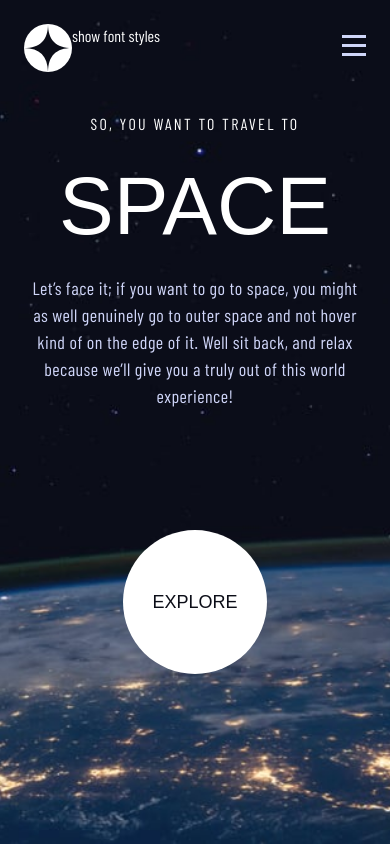
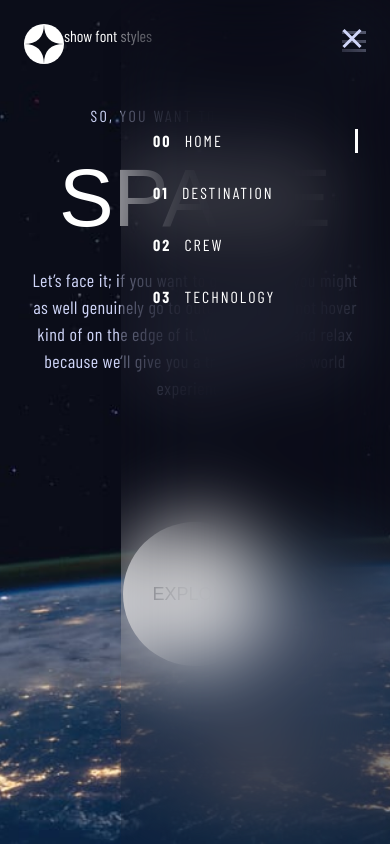
Before and after one commit to wendyhamel/FmSpaceTourismWebsiteV2, a website: page index.html in a window 390 px wide. Drawn offline with nearby package versions, Linux system fonts and the light colour scheme; a web font is replaced by a local one.

Commit message:
Basic layout mobile home page and menu

```diff
--- a/index.html
+++ b/index.html
@@ -1,5 +1,5 @@
 <!DOCTYPE html>
-<html lang="en">
+<html lang="en" x-data="showContent()">
 <head>
   <meta charset="UTF-8">
   <meta name="viewport" content="width=device-width, initial-scale=1.0">
@@ -15,14 +15,14 @@
   <script defer src="./src/site.js"></script>
   <script defer src="https://cdn.jsdelivr.net/npm/alpinejs@3.x.x/dist/cdn.min.js"></script>
 
-  <title>Frontend Mentor | Space tourism website</title>
+  <title x-text="'Space tourism - ' + currentPage"></title>
 </head>
-<body x-data="showContent()" class="antialiased">
+<body class="antialiased" x-on:keydown.escape="mobileMenuOpened = false">
 <header class="relative z-10 p-6">
   <nav class="flex justify-between items-center">
     <div class="flex">
 
-    <a href="/" title="home">
+    <a href="/" title="home" class="size-10">
       <img src="./assets/shared/logo.svg" alt="Space tourism website logo">
     </a>
       <div x-data="{ open: false }">
@@ -97,7 +97,7 @@
       <button
           type="button"
           title="open the mobile menu"
-          x-on:click="mobileMnuOpened = true"
+          x-on:click="mobileMenuOpened = true"
       >
         <img src="./assets/shared/icon-hamburger.svg" alt="">
       </button>
@@ -106,21 +106,15 @@
           aria-labelledby="mobile navigation menu"
           role="dialog"
           aria-modal="true"
-          x-show="mobileMnuOpened === true"
+          x-show="mobileMenuOpened === true"
           x-cloak
       >
-        <!-- Background backdrop, show/hide based on slide-over state. -->
-        <div
-            class="fixed inset-0"
-            x-show="mobileMnuOpened === true"
-            x-cloak
-        ></div>
-
         <div class="fixed inset-0 overflow-hidden">
           <div class="absolute inset-0 overflow-hidden">
             <div
-                class="pointer-events-none fixed inset-y-0 right-0 flex max-w-full pl-10"
-                x-show="mobileMnuOpened === true"
+                class="pointer-events-none fixed inset-y-0 right-0 flex pl-[7.5625rem] min-w-64 max-w-full"
+                x-show="mobileMenuOpened === true"
+                x-on:click.outside="mobileMenuOpened = false"
                 x-cloak
                 x-transition:enter="transform transition ease-in-out duration-500 sm:duration-700"
                 x-transition:enter-start="translate-x-full"
@@ -130,14 +124,14 @@
                 x-transition:leave-end="translate-x-full"
             >
               <div class="pointer-events-auto w-screen max-w-md">
-                <div class="flex h-full flex-col overflow-y-scroll backdrop-blur-[80px] bg-space-blue-dark/15 text-white py-8 shadow-xl">
-                  <div class="px-6">
+                <div class="flex h-full flex-col overflow-y-auto backdrop-blur-2xl bg-space-blue-dark/15 text-white pt-7 pb-8 shadow-xl">
+                  <div class="px-7">
                     <div class="flex items-start justify-end">
-                      <div class="flex h-8 items-center">
+                      <div class="flex items-center">
                         <button
                             type="button"
                             class="relative focus:outline-none focus:ring-2 focus:ring-indigo-500 focus:ring-offset-2"
-                            x-on:click="mobileMnuOpened = false"
+                            x-on:click="mobileMenuOpened = false"
                             title="close the mobile menu"
                         >
                           <span class="absolute -inset-2.5"></span>
@@ -147,10 +141,14 @@
                       </div>
                     </div>
                   </div>
-                  <div class="relative mt-8 flex-1 px-6 pt-12">
-                    <div class="grid gap-8 place-items-start">
+                  <div class="relative mt-8 flex-1 px-8 pt-12">
+                    <div class="grid gap-7 place-items-start">
                       <template x-for="menuItem in menu">
-                        <a class="text-space-sm uppercase" :href="menuItem.href">
+                        <a
+                            class="text-space-sm tracking-space-lg uppercase space-x-2 w-full border-r-[3px]"
+                            :class="currentPage === menuItem.title ? 'border-r-white hover:border-r-space-blue-light' : 'border-r-transparent hover:border-r-white/50'"
+                            :href="menuItem.href"
+                        >
                           <strong x-text="menuItem.number"></strong>
                           <span x-text="menuItem.title"></span>
                         </a>
@@ -175,17 +173,15 @@
   </nav>
 </header>
 <main>
-  <span class="absolute z-0 inset-0">
   <picture>
     <source srcset="./assets/home/background-home-desktop.jpg" media="(min-width:1024px)">
     <source srcset="./assets/home/background-home-tablet.jpg" media="(min-width: 640px)">
-    <img class="w-full h-full object-cover" src="./assets/home/background-home-mobile.jpg" alt="">
+    <img class="absolute z-0 inset-0 w-full h-full object-cover object-center-bottom" src="./assets/home/background-home-mobile.jpg" alt="">
   </picture>
-  </span>
 
   <section class="relative text-white px-6 py-4">
     <article class="space-y-2">
-      <span class="block text-space-lg tracking-space-xl uppercase text-center">
+      <span class="block text-space-lg tracking-space-xl uppercase text-space-blue-light text-center">
         So, you want to travel to
       </span>
       <h1 class="text-space-4xl font-heading uppercase text-center">
--- a/src/site.js
+++ b/src/site.js
@@ -22,7 +22,8 @@ window.showContent = function () {
 				href: "#"
 			},
 		],
-		mobileMnuOpened: false,
+		mobileMenuOpened: true,
+		currentPage: 'Home'
 
 	}
 }
```
Also changed, not shown: src/output.css.
